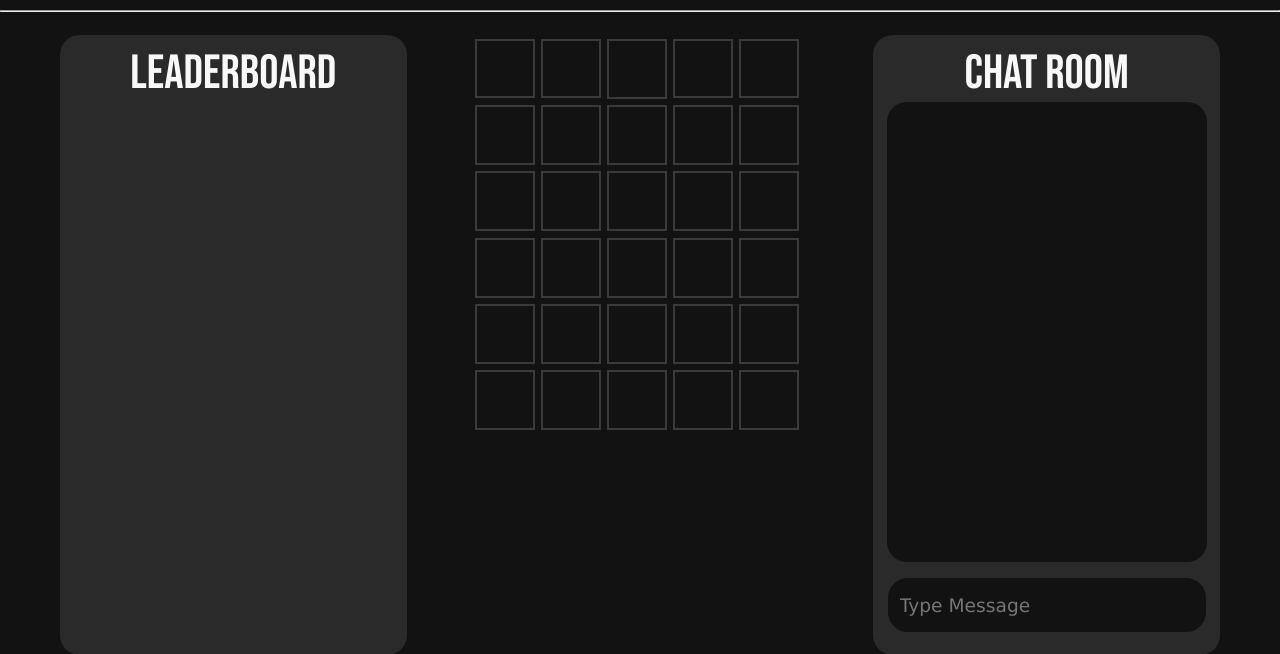
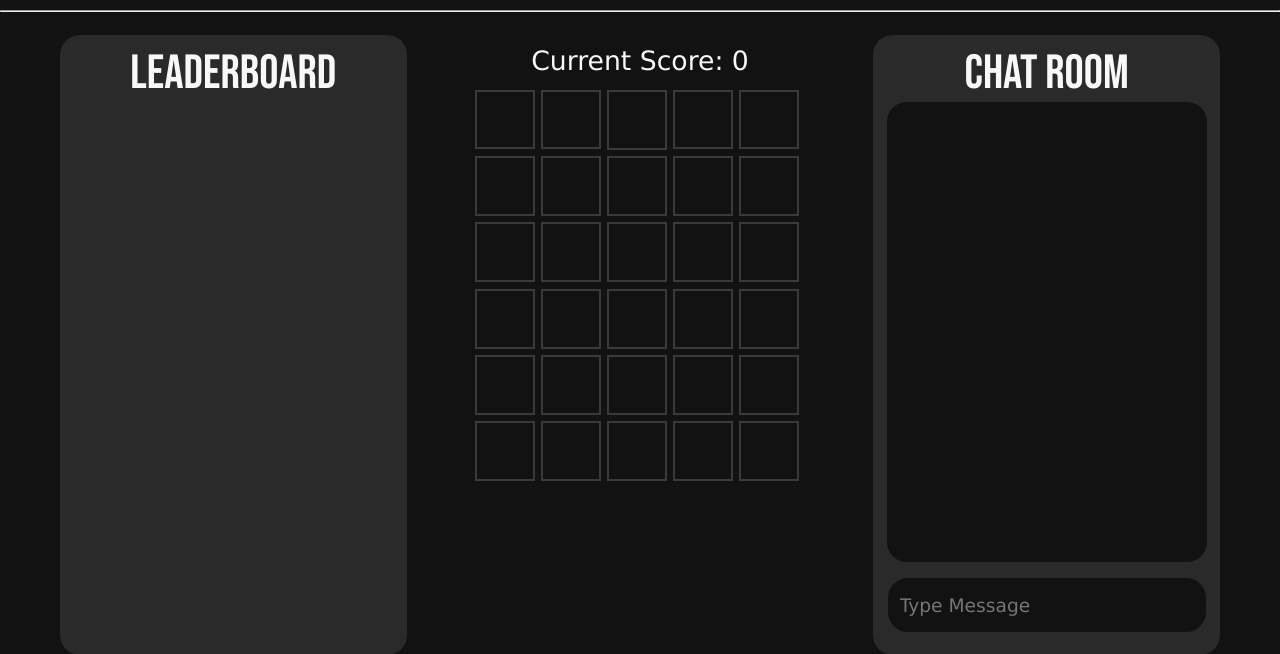
Before and after one commit to gobrin111/cse312Cave, a Flask app: page / in a window 1280 px wide. Shown: the part 98-752 px from the top of the page. Run offline with Flask 3, Linux system fonts and the light colour scheme; data that the repository does not hold is empty.

Commit message:
Added score feature for user accounts

```diff
--- a/templates/index.html
+++ b/templates/index.html
@@ -50,7 +50,7 @@
 
         <div class="game">
 
-<!--            <span class="current-score"> Current Score: 0 </span>-->
+            <span class="current-score" id="score"> Current Score: 0</span>
 
             <section class="row-container">
                 <div class="row" id="row-1">
```
